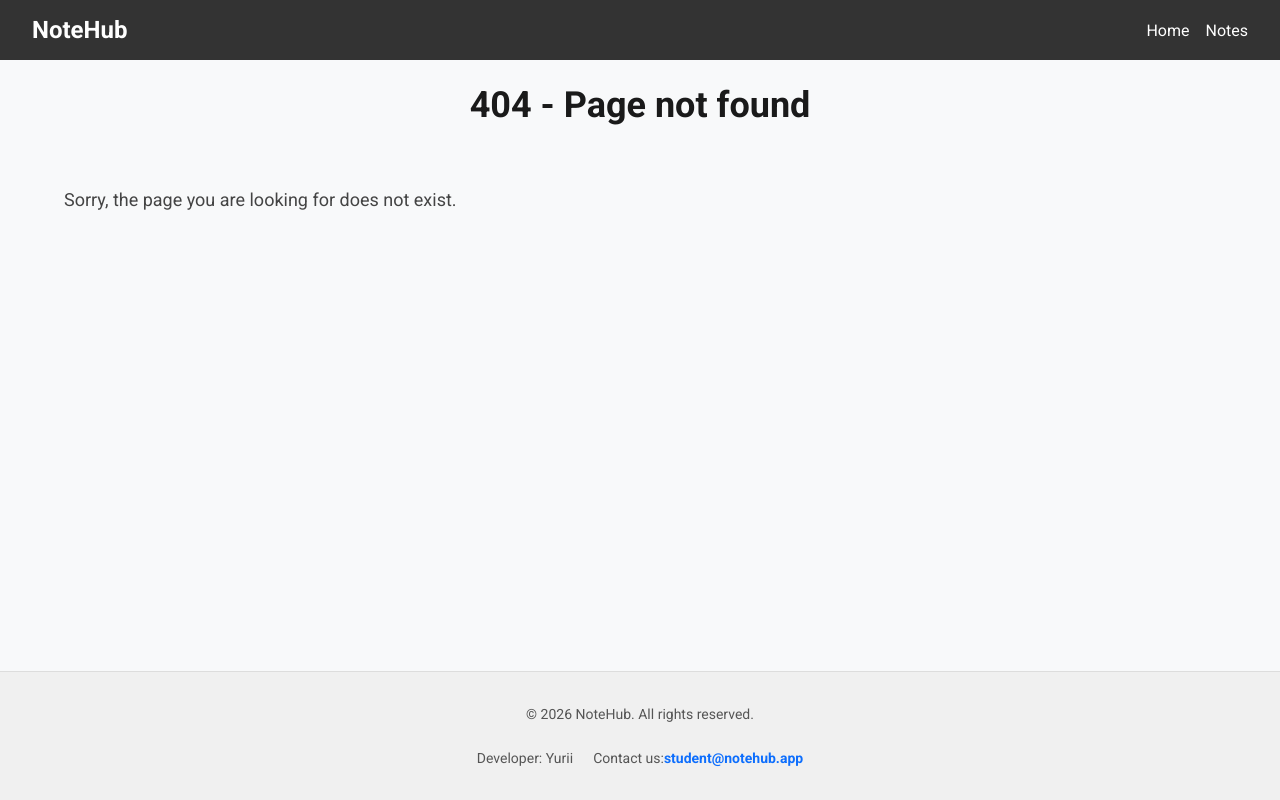
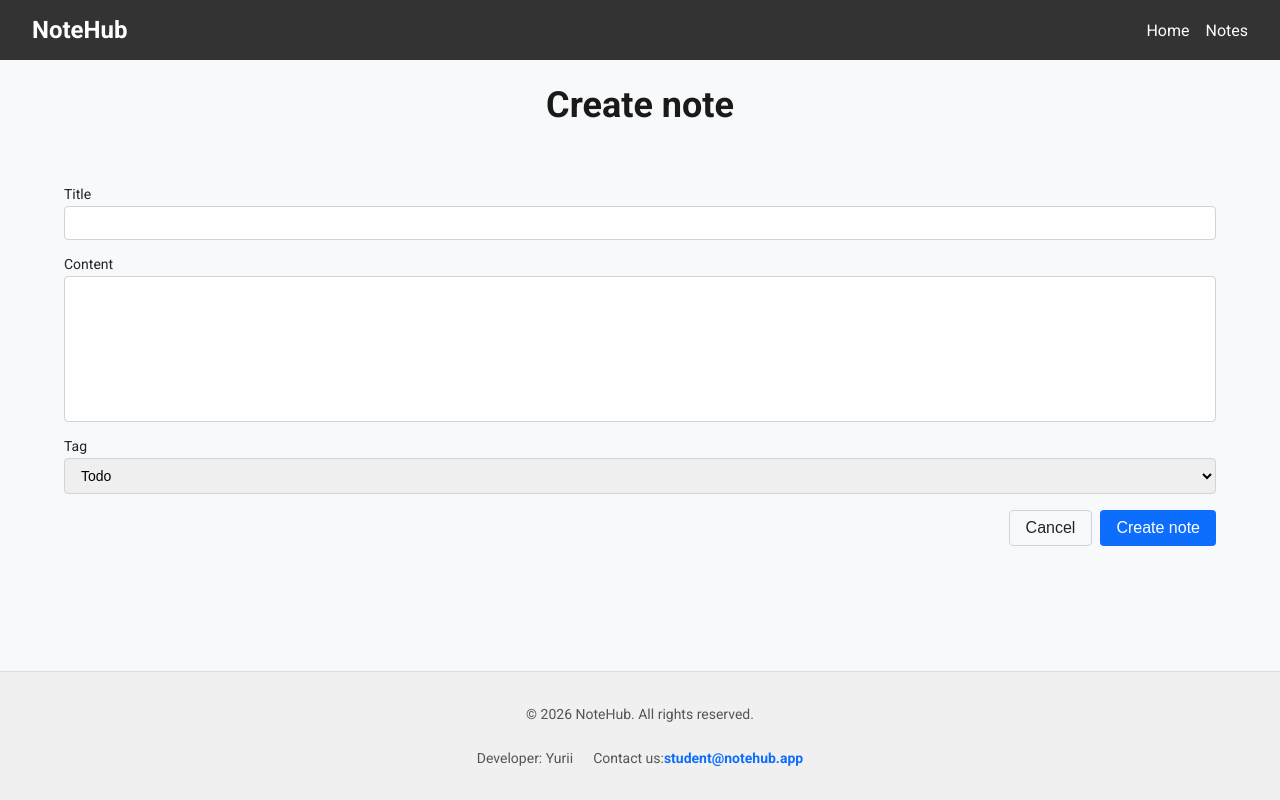
Before and after one commit to devsiteua/08-zustand, a Next.js app: page /notes/action/create in a window 1280 px wide. Before the commit this address had no page. Built offline with nearby package versions, Linux system fonts and the light colour scheme; no server answers.

Commit message:
Add dedicated note creation route

```diff
--- a/app/notes/NotesPage.module.css
+++ b/app/notes/NotesPage.module.css
@@ -24,6 +24,7 @@
   border: none;
   border-radius: 4px;
   cursor: pointer;
+  text-decoration: none;
   transition: background-color 0.2s ease;
 }
 
--- /dev/null
+++ b/app/notes/action/create/CreateNote.module.css
@@ -0,0 +1,18 @@
+.main {
+  flex: 1;
+}
+
+.container {
+  width: 90%;
+  max-width: 1280px;
+  margin: 0px auto;
+  padding: 0 16px 16px;
+}
+
+.title {
+  font-size: 36px;
+  font-weight: 700;
+  color: #1a1a1a;
+  margin-bottom: 60px;
+  text-align: center;
+}
--- /dev/null
+++ b/app/notes/action/create/page.tsx
@@ -0,0 +1,31 @@
+import type { Metadata } from 'next';
+
+import NoteForm from '@/components/NoteForm/NoteForm';
+
+import css from './CreateNote.module.css';
+
+export const metadata: Metadata = {
+  title: 'Create Note | NoteHub',
+  description: 'Create a new note in NoteHub.',
+  openGraph: {
+    title: 'Create Note | NoteHub',
+    description: 'Create a new note in NoteHub.',
+    url: '/notes/action/create',
+    images: [
+      {
+        url: 'https://ac.goit.global/fullstack/react/notehub-og-meta.jpg',
+      },
+    ],
+  },
+};
+
+export default function CreateNote() {
+  return (
+    <main className={css.main}>
+      <div className={css.container}>
+        <h1 className={css.title}>Create note</h1>
+        <NoteForm />
+      </div>
+    </main>
+  );
+}
--- a/components/NoteForm/NoteForm.tsx
+++ b/components/NoteForm/NoteForm.tsx
@@ -1,87 +1,99 @@
-import { ErrorMessage, Field, Form, Formik } from 'formik';
-import * as Yup from 'yup';
+'use client';
+
+import { useMutation, useQueryClient } from '@tanstack/react-query';
+import { useRouter } from 'next/navigation';
+
+import { createNote } from '@/lib/api/notes';
 import type { NewNote } from '@/types/note';
+
 import css from './NoteForm.module.css';
 
-interface NoteFormProps {
-  onSubmit: (note: NewNote) => void;
-  onCancel: () => void;
-  isSubmitting: boolean;
-}
+export default function NoteForm() {
+  const router = useRouter();
+  const queryClient = useQueryClient();
 
-const initialValues: NewNote = {
-  title: '',
-  content: '',
-  tag: 'Todo',
+  const createMutation = useMutation({
+    mutationFn: createNote,
+    onSuccess: async () => {
+      await queryClient.invalidateQueries({ queryKey: ['notes'] });
+      router.back();
+    },
+  });
+
+  const handleSubmit = (formData: FormData) => {
+    const note: NewNote = {
+      title: String(formData.get('title') ?? ''),
+      content: String(formData.get('content') ?? ''),
+      tag: formData.get('tag') as NewNote['tag'],
     };
 
-const validationSchema = Yup.object({
-  title: Yup.string()
-    .min(3, 'Title must be at least 3 characters')
-    .max(50, 'Title must be at most 50 characters')
-    .required('Title is required'),
-  content: Yup.string().max(500, 'Content must be at most 500 characters'),
-  tag: Yup.string()
-    .oneOf(['Todo', 'Work', 'Personal', 'Meeting', 'Shopping'])
-    .required('Tag is required'),
-});
+    createMutation.mutate(note);
+  };
 
-export default function NoteForm({
-  onSubmit,
-  onCancel,
-  isSubmitting,
-}: NoteFormProps) {
+  const handleCancel = () => {
+    router.back();
+  };
+
   return (
-    <Formik
-      initialValues={initialValues}
-      validationSchema={validationSchema}
-      onSubmit={onSubmit}
-    >
-      <Form className={css.form}>
+    <form className={css.form} action={handleSubmit}>
       <div className={css.formGroup}>
         <label htmlFor="title">Title</label>
-          <Field id="title" className={css.input} type="text" name="title" />
-          <ErrorMessage name="title" component="span" className={css.error} />
+        <input
+          id="title"
+          className={css.input}
+          type="text"
+          name="title"
+          minLength={3}
+          maxLength={50}
+          required
+        />
       </div>
 
       <div className={css.formGroup}>
         <label htmlFor="content">Content</label>
-          <Field
+        <textarea
           id="content"
           className={css.textarea}
-            as="textarea"
           name="content"
           rows={8}
+          maxLength={500}
         />
-          <ErrorMessage name="content" component="span" className={css.error} />
       </div>
 
       <div className={css.formGroup}>
         <label htmlFor="tag">Tag</label>
-          <Field id="tag" className={css.select} as="select" name="tag">
+        <select id="tag" className={css.select} name="tag" defaultValue="Todo">
           <option value="Todo">Todo</option>
           <option value="Work">Work</option>
           <option value="Personal">Personal</option>
           <option value="Meeting">Meeting</option>
           <option value="Shopping">Shopping</option>
-          </Field>
-          <ErrorMessage name="tag" component="span" className={css.error} />
+        </select>
       </div>
 
+      {createMutation.isError && (
+        <p className={css.error}>
+          Failed to create note: {createMutation.error.message}
+        </p>
+      )}
+
       <div className={css.actions}>
-          <button className={css.cancelButton} type="button" onClick={onCancel}>
+        <button
+          className={css.cancelButton}
+          type="button"
+          onClick={handleCancel}
+        >
           Cancel
         </button>
 
         <button
           className={css.submitButton}
           type="submit"
-            disabled={isSubmitting}
+          disabled={createMutation.isPending}
         >
           Create note
         </button>
       </div>
-      </Form>
-    </Formik>
+    </form>
   );
 }
--- a/package.json
+++ b/package.json
@@ -11,13 +11,11 @@
   "dependencies": {
     "@tanstack/react-query": "^5.102.8",
     "axios": "^1.20.0",
-    "formik": "^2.4.9",
     "next": "16.3.4",
     "react": "19.2.8",
     "react-dom": "19.2.8",
     "react-paginate": "^8.3.0",
-    "use-debounce": "^10.1.1",
-    "yup": "^1.7.1"
+    "use-debounce": "^10.1.1"
   },
   "devDependencies": {
     "@types/node": "^20",
```
Also changed, not shown: app/notes/filter/[...slug]/Notes.client.tsx (+4 -38 lines), 1 other file (tests, documents, lock files or other folders). Lines whose indentation alone changed are shown as unchanged.
